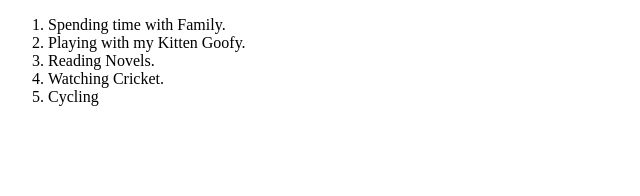
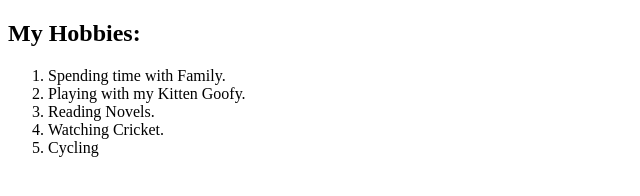
Before and after one commit to nravim7/cv, a plain HTML site: page hobies.html in a window 1280 px wide. Shown: the whole page, without its empty margins (0-640 px from the left). Drawn offline with Linux system fonts and the light colour scheme.

Commit message:
update this page

```diff
--- a/hobies.html
+++ b/hobies.html
@@ -5,6 +5,7 @@
     <title></title>
   </head>
   <body>
+    <h2><strong>My Hobbies:</strong></h2>
     <ol>
       <li>Spending time with Family.</li>
       <li>Playing with my Kitten Goofy.</li>
```
